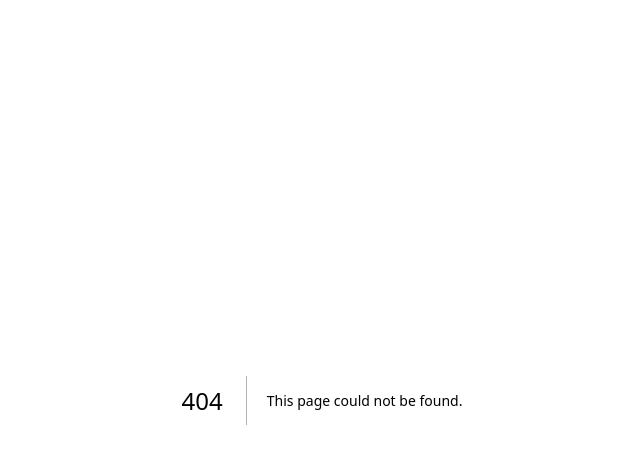
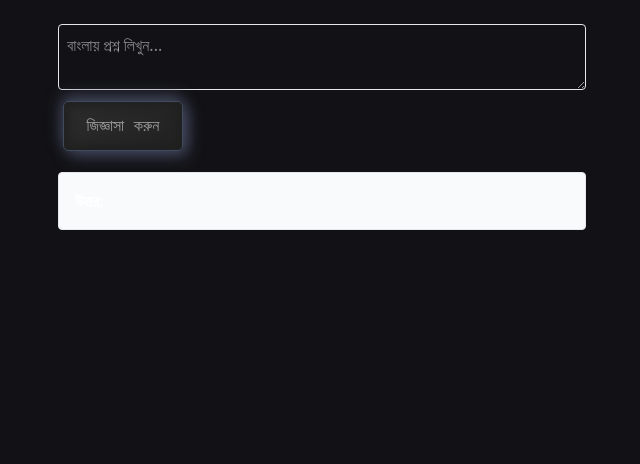
Before and after one commit to raisanhaquerafe092-pixel/quizwebapp, a Next.js app: page /demo in a window 1280 px wide. Before the commit this address had no page. Shown: the top 464 px of the page, without its empty margins (318-958 px from the left). Built offline with nearby package versions, Linux system fonts and the light colour scheme.

Commit message:
basic base comple

```diff
--- /dev/null
+++ b/src/app/api/ai/route.ts
@@ -0,0 +1,25 @@
+import { NextResponse } from "next/server";
+
+export async function POST(req: Request) {
+  try {
+    const { prompt } = await req.json();
+
+    const res = await fetch(
+      "https://api-inference.huggingface.co/models/BanglaLLM/BanglaLLama-3.2-1b-bangla-alpaca-orca-instruct-v0.0.1",
+      {
+        method: "POST",
+        headers: {
+          Authorization: `Bearer ${process.env.HUGGINGFACE_API_TOKEN}`,
+          "Content-Type": "application/json",
+        },
+        body: JSON.stringify({ inputs: prompt }),
+      }
+    );
+
+    const data = await res.json();
+    return NextResponse.json({ result: data });
+  } catch (err) {
+    console.error(err);
+    return NextResponse.json({ error: "Something went wrong" }, { status: 500 });
+  }
+}
--- /dev/null
+++ b/src/app/demo/page.tsx
@@ -0,0 +1,41 @@
+"use client";
+
+import { useState } from "react";
+
+export default function Home() {
+  const [prompt, setPrompt] = useState("");
+  const [answer, setAnswer] = useState("");
+
+  async function askAI() {
+    const res = await fetch("/api/ai", {
+      method: "POST",
+      headers: { "Content-Type": "application/json" },
+      body: JSON.stringify({ prompt }),
+    });
+
+    const data = await res.json();
+    console.log(data);
+    setAnswer(data || "No answer");
+  }
+
+  return (
+    <div className="p-6 max-w-xl mx-auto">
+      <textarea
+        className="w-full border p-2 rounded"
+        value={prompt}
+        onChange={(e) => setPrompt(e.target.value)}
+        placeholder="বাংলায় প্রশ্ন লিখুন..."
+      />
+      <button
+        onClick={askAI}
+        className="mt-2 bg-blue-600 text-white px-4 py-2 rounded"
+      >
+        জিজ্ঞাসা করুন
+      </button>
+      <div className="mt-4 p-4 border rounded bg-gray-50">
+        <strong>উত্তর:</strong>
+        <p>{answer}</p>
+      </div>
+    </div>
+  );
+}
```
